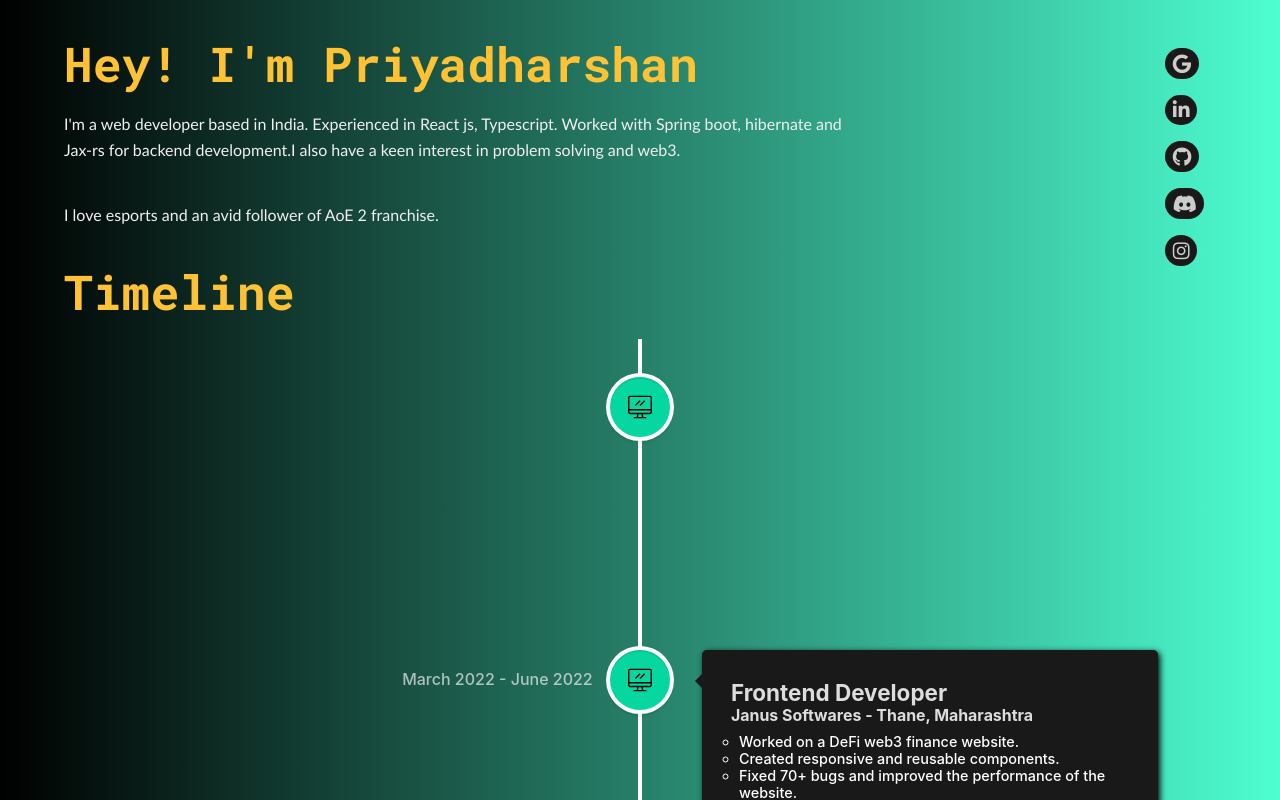
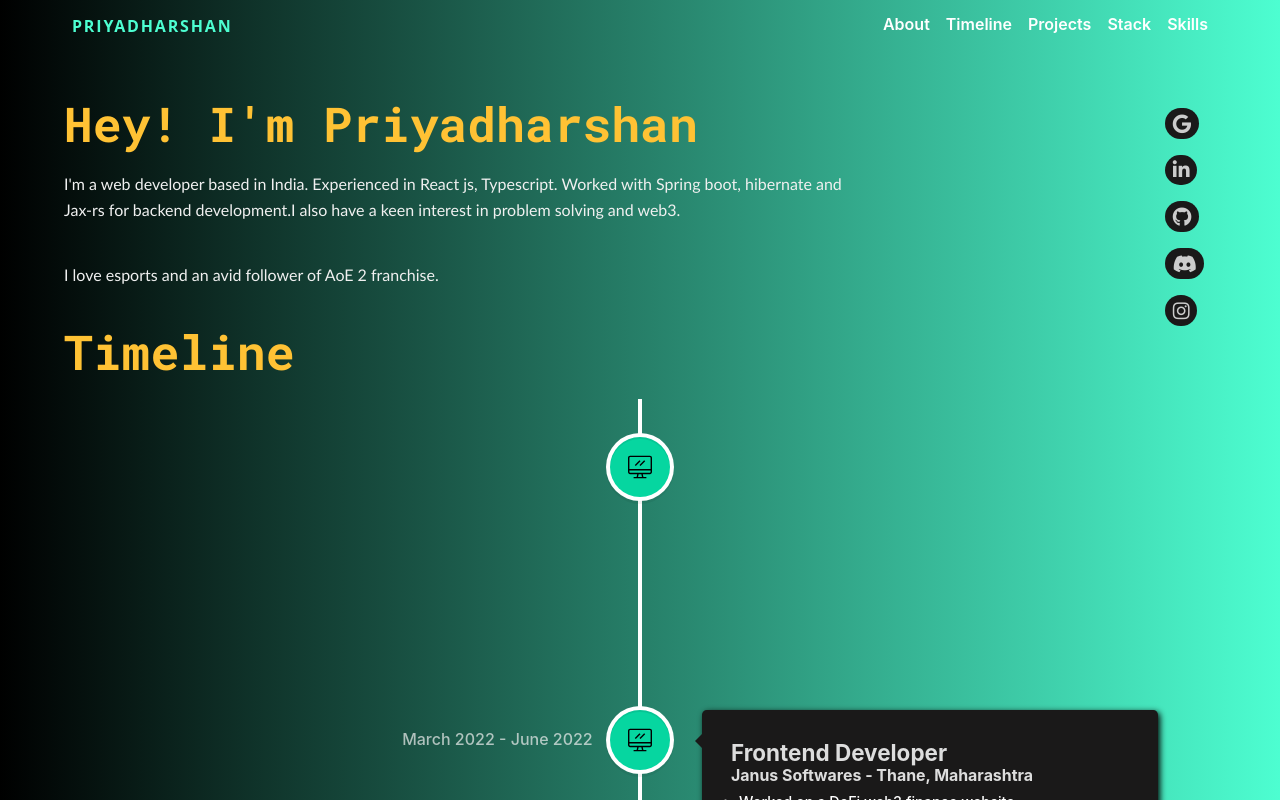
Before and after one commit to Viper-10/personal-website, a React (Create React App) app: page / in a window 1280 px wide. Shown: the top 800 px of the page. Built offline with nearby package versions, Linux system fonts and the light colour scheme.

Commit message:
FEAT - Outline of Navbar completed

```diff
--- a/src/App.css
+++ b/src/App.css
@@ -4,6 +4,9 @@
   box-sizing: border-box;
   list-style: none;
   text-decoration: none;
+}
+html {
+  scroll-behavior: smooth;
 }
 :root {
   --primary-dark-color: rgb(26, 25, 25);
@@ -34,6 +37,7 @@
   width: min(1200px, 90%);
   margin: auto;
   position: relative;
+  top: 60px;
 }
 .context {
   width: 100%;
@@ -60,6 +64,7 @@
 }
 ::-webkit-scrollbar-thumb {
   background: var(--primary-dark-color);
+  border-radius: 10px;
 }
 ::-webkit-scrollbar-thumb:hover {
   background: #555;
--- a/src/App.js
+++ b/src/App.js
@@ -1,11 +1,13 @@
 import BackgroundAnimation from "./Components/BackgroundAnimation/BackgroundAnimation.js";
 import Home from "./Pages/Home/Home";
 import "./App.css";
+import Navbar from "./Pages/Home/Components/Navbar/Navbar.js";
 
 function App() {
   return (
     <div className="App">
       <div className="context">
+        <Navbar />
         <div className="container">
           <Home />
         </div>
--- /dev/null
+++ b/src/Pages/Home/Components/Navbar/Navbar.js
@@ -0,0 +1,63 @@
+import "./style.css";
+import { useEffect } from "react";
+const Navbar = () => {
+  useEffect(() => {
+    const handleScroll = () => {
+      const navbar = document.querySelector(".navbar");
+      const navItems = document.getElementsByClassName("nav-item");
+
+      if (window.scrollY < 36) {
+        navbar.style.backgroundColor = "transparent";
+
+        for (let i = 0; i < navItems.length; i++) {
+          navItems[i].classList.add("black-on-hover");
+          navItems[i].style.borderBottomColor = "black";
+        }
+      } else {
+        navbar.style.backgroundColor = "rgba(0,0,0,0.85)";
+        for (let i = 0; i < navItems.length; i++) {
+          navItems[i].style.borderBottomColor = "#4dfed1";
+          navItems[i].classList.remove("black-on-hover");
+        }
+      }
+    };
+
+    window.addEventListener("scroll", handleScroll);
+  }, []);
+  return (
+    <nav className="navbar">
+      <div className="navbar-container">
+        <div className="logo">PRIYADHARSHAN</div>
+        <ul className="nav-items">
+          <li className="nav-item">
+            <a href="#" className="link">
+              About
+            </a>
+          </li>
+          <li className="nav-item">
+            <a href="#" className="link">
+              Timeline
+            </a>
+          </li>
+          <li className="nav-item">
+            <a href="#" className="link">
+              Projects
+            </a>
+          </li>
+          <li className="nav-item">
+            <a href="#" className="link">
+              Stack
+            </a>
+          </li>
+          <li className="nav-item">
+            <a href="#" className="link">
+              Skills
+            </a>
+          </li>
+        </ul>
+      </div>
+    </nav>
+  );
+};
+
+export default Navbar;
--- /dev/null
+++ b/src/Pages/Home/Components/Navbar/index.js
@@ -0,0 +1 @@
+export { default as Navbar } from "./Navbar";
--- /dev/null
+++ b/src/Pages/Home/Components/Navbar/style.css
@@ -0,0 +1,51 @@
+.navbar {
+  position: fixed;
+  width: 100vw;
+  top: 0px;
+  z-index: 1;
+  height: 75px;
+}
+.navbar-container {
+  width: min(1200px, 90%);
+  display: flex;
+  margin-inline: auto;
+  justify-content: space-between;
+}
+
+.nav-items {
+  display: flex;
+  justify-content: space-between;
+  align-items: center;
+}
+
+.nav-item,
+.logo {
+  padding: 0.5rem;
+  color: white;
+}
+
+.nav-item:hover,
+.logo:hover {
+  color: var(--primary-green-color);
+  border-bottom: 1px solid var(--primary-dark-color);
+}
+
+.logo {
+  color: var(--primary-green-color);
+  font-size: 1rem;
+  font-weight: bold;
+  font-family: "Open Sans", sans-serif;
+  letter-spacing: 0.2ch;
+  padding-top: 15px;
+}
+
+.link {
+  text-decoration: none;
+  color: inherit;
+  font-size: 1rem;
+  font-weight: 600;
+}
+
+.black-on-hover:hover {
+  color: black;
+}
--- a/src/Pages/Home/Components/Social Profile/style.css
+++ b/src/Pages/Home/Components/Social Profile/style.css
@@ -4,7 +4,7 @@ i.fa {
   border-radius: 60px;
   background-color: var(--primary-dark-color);
   color: #ccc;
-  transition: ease-in 0.2s;
+  transition: ease-in 0.1s;
   padding: 0.3em 0.4em;
   /* padding : 0.5em  0.6em is the default value*/
 }
@@ -12,8 +12,8 @@ i.fa {
   i.fa:hover,
   i.fab:hover {
     background-color: var(--primary-dark-color);
-    color: var(--primary-yellow-color);
-    transform: scale(0.9);
+    color: var(--primary-green-color);
+    transform: scale(0.95);
     cursor: pointer;
   }
 
--- a/src/Pages/Home/Components/TechStack/Cards/Card/index.js
+++ b/src/Pages/Home/Components/TechStack/Cards/Card/index.js
@@ -1,7 +1,7 @@
 import { ReactComponent as GithubLogo } from "../../../../../../assets/images/github.svg";
 import { ReactComponent as ReactLogo } from "../../../../../../assets/images/react.svg";
 import { ReactComponent as JavaLogo } from "../../../../../../assets/images/java.svg";
-
+import "./style.css";
 export function getIcon(title) {
   const style = {
     height: "100px",
@@ -11,11 +11,11 @@ export function getIcon(title) {
 
   switch (title) {
     case "Frontend":
-      return <ReactLogo {...style} />;
+      return <ReactLogo {...style} className="glow" />;
     case "Backend":
-      return <JavaLogo {...style} />;
+      return <JavaLogo {...style} className="glow" />;
     case "Github":
-      return <GithubLogo {...style} />;
+      return <GithubLogo {...style} className="glow" />;
     default:
       return null;
   }
--- a/src/Pages/Home/Components/TechStack/Cards/Card/style.css
+++ b/src/Pages/Home/Components/TechStack/Cards/Card/style.css
@@ -11,7 +11,7 @@
   padding-bottom: 10px;
   font-weight: bold;
   border-bottom: 2px solid rgba(255, 255, 255, 1);
-  color: var(--primary-green-color);
+  color: white;
 }
 .card-description {
   font-size: 20px;
@@ -21,3 +21,21 @@
   margin-block: 1rem;
   font-weight: bold;
 }
+
+.glow {
+  animation: glow 4s infinite cubic-bezier(0.22, 0.61, 0.36, 1);
+}
+
+@keyframes glow {
+  0% {
+    color: white;
+  }
+
+  50% {
+    color: #0df9be;
+  }
+
+  100% {
+    color: white;
+  }
+}
--- a/src/hooks/useMediaQuery.js
+++ /dev/null
@@ -1,3 +0,0 @@
-import { useState } from "react";
-
-const useMediaQuery = (query) => {};
```
